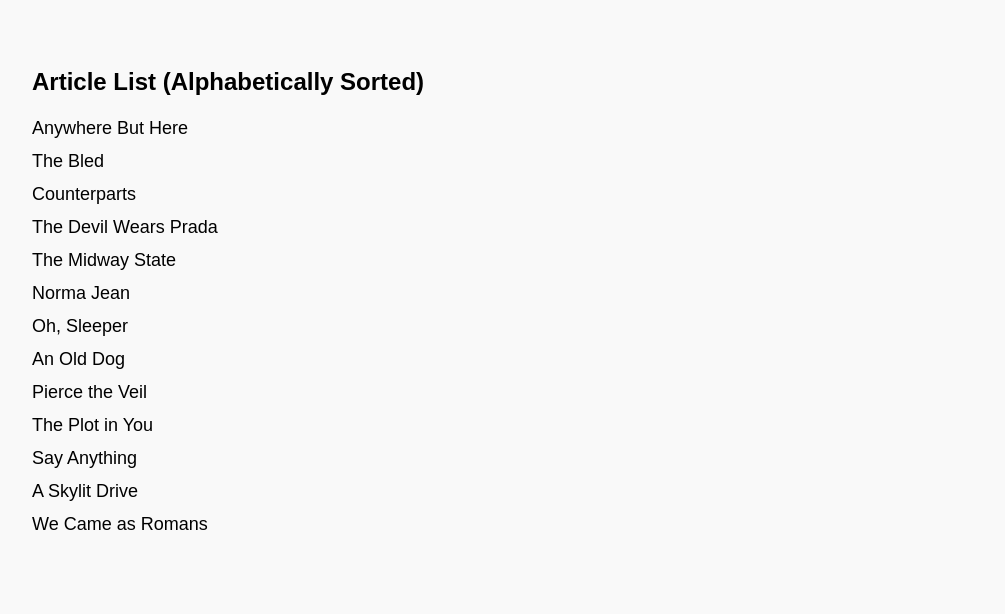
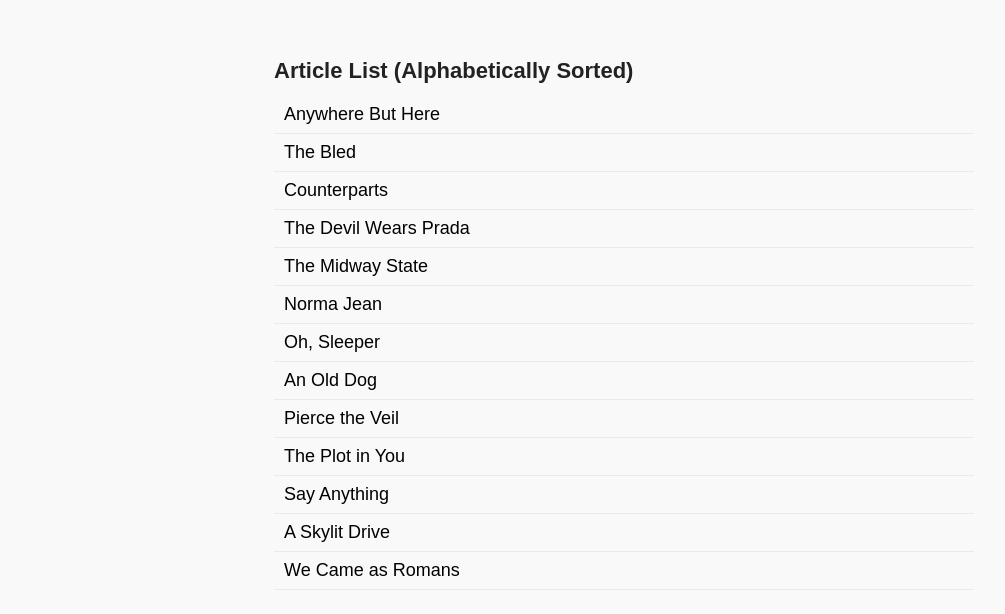
Before and after one commit to acciojob/sorting-articles-Mukka-Nithin, a website: page main.html in a window 1280 px wide. Shown: the whole page, without its empty margins (16-1021 px from the left). Drawn offline with Linux system fonts and the light colour scheme.

Commit message:
created a submission

```diff
--- a/script.js
+++ b/script.js
@@ -1,4 +1,4 @@
-//your JS code here. If required.
+// script.js
 const bands = [
     'The Plot in You', 'The Devil Wears Prada', 'Pierce the Veil',
     'Norma Jean', 'The Bled', 'Say Anything', 'The Midway State',
@@ -6,16 +6,41 @@
     'Anywhere But Here', 'An Old Dog'
 ];
 
-// Function to remove "a", "an", "the" from start of a string
-function strip(article) {
-    return article.replace(/^(a |an |the )/i, '').trim();
+// Remove leading "a ", "an ", or "the " (case-insensitive)
+function stripLeadingArticle(name) {
+    return name.replace(/^(a |an |the )/i, '').trim();
 }
 
-const sortedBands = bands.sort((a, b) => strip(a).localeCompare(strip(b)));
+// Create a shallow copy, sort by the stripped title
+const sorted = bands.slice().sort((a, b) => {
+    const aKey = stripLeadingArticle(a).toLowerCase();
+    const bKey = stripLeadingArticle(b).toLowerCase();
+    if (aKey < bKey) return -1;
+    if (aKey > bKey) return 1;
+    return 0;
+});
 
-document.body.innerHTML = `
-    <h2>Article List (Alphabetically Sorted)</h2>
-    <ul id="band">
-        ${sortedBands.map(item => `<li>${item}</li>`).join('')}
-    </ul>
-`;
+// Build the page body content without overwriting document.body
+(function buildList() {
+    // Optional container for nicer layout (doesn't overwrite body)
+    const container = document.createElement('div');
+    container.className = 'container';
+
+    const heading = document.createElement('h2');
+    heading.textContent = 'Article List (Alphabetically Sorted)';
+    container.appendChild(heading);
+
+    const ul = document.createElement('ul');
+    ul.id = 'band'; // required id
+    container.appendChild(ul);
+
+    // Append list items
+    for (const item of sorted) {
+        const li = document.createElement('li');
+        li.textContent = item;
+        ul.appendChild(li);
+    }
+
+    // Append container to the body (preserves anything else in <body>)
+    document.body.appendChild(container);
+})();
--- a/styles.css
+++ b/styles.css
@@ -1,20 +1,30 @@
-/*  your css code here. If applicable */
+/* styles.css */
 body {
     font-family: Arial, sans-serif;
     padding: 40px;
     background-color: #f9f9f9;
+    margin: 0;
+}
+
+.container {
+    max-width: 700px;
+    margin: 0 auto;
 }
 
 h2 {
-    margin-bottom: 15px;
+    margin-bottom: 12px;
+    font-size: 22px;
+    color: #222;
 }
 
-ul {
+ul#band {
     list-style: none;
     padding: 0;
+    margin: 0;
 }
 
-li {
-    padding: 6px 0;
+ul#band li {
+    padding: 8px 10px;
     font-size: 18px;
+    border-bottom: 1px solid rgba(0,0,0,0.06);
 }
```
